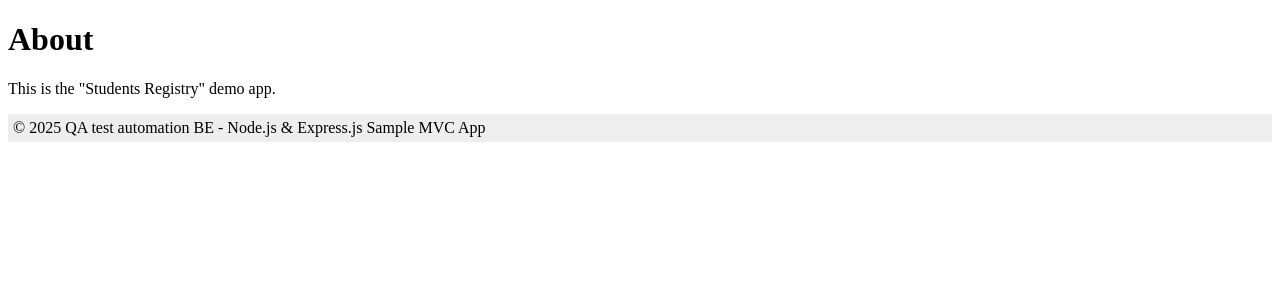
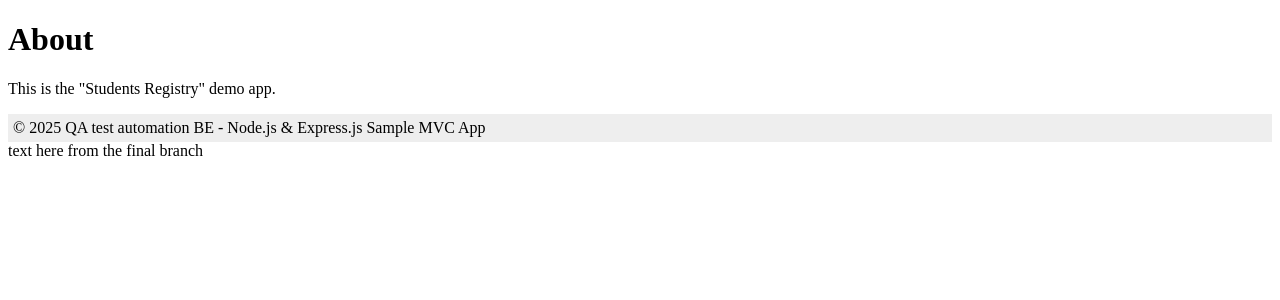
Before and after one commit to Samvel-Dev/CI-CD-ExserciseSS, a Node server app: page /about in a window 1280 px wide. Shown: the part 46-346 px from the top of the page. Run offline with Node 20, Linux system fonts and the light colour scheme.

Commit message:
final branch changes

```diff
--- a/views/footer.pug
+++ b/views/footer.pug
@@ -1,2 +1,5 @@
 footer(style='background:#EEE; padding: 5px')
     div © 2025 QA test automation BE - Node.js & Express.js Sample MVC App
+
+
+some text here from the final branch
```
